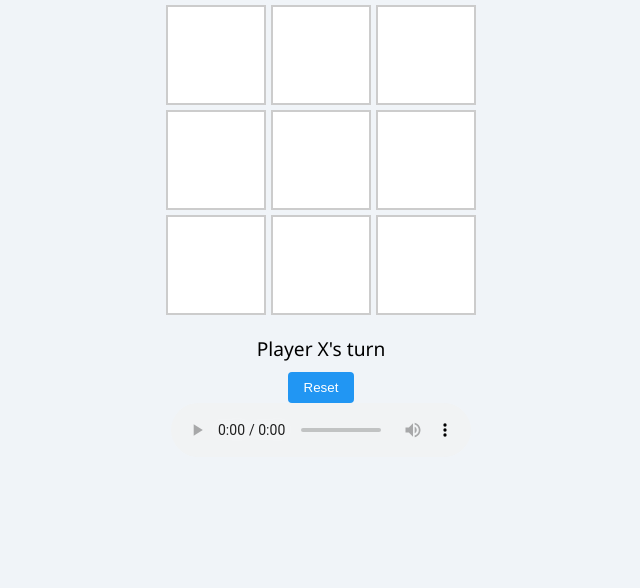
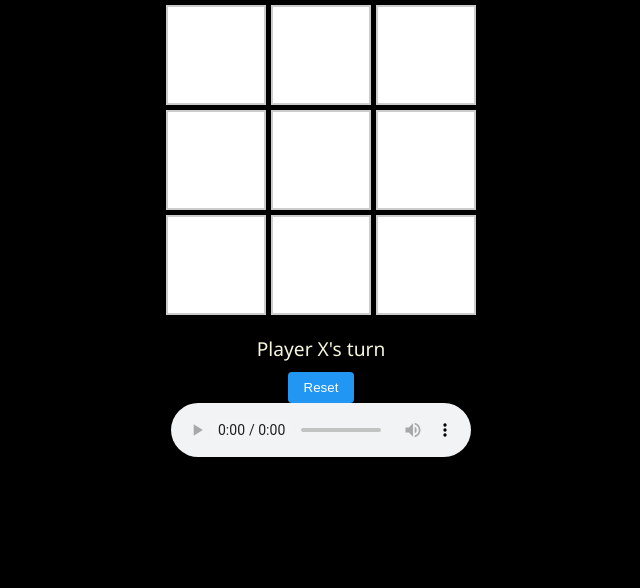
Before and after one commit to divyansh9685/tic-tac-toe, a plain HTML site: page index.html in a window 1280 px wide. Shown: the part 212-800 px from the top of the page, without its empty margins (319-959 px from the left). Drawn offline with Linux system fonts and the light colour scheme.

Commit message:
Update index.html

```diff
--- a/index.html
+++ b/index.html
@@ -7,7 +7,7 @@
   <style>
     body {
       font-family: 'Segoe UI', sans-serif;
-      background: #f0f4f8;
+      background: black;
       display: flex;
       flex-direction: column;
       align-items: center;
@@ -17,7 +17,7 @@
     }
 
     h1 {
-      color: #333;
+      color: red;
     }
 
     .board {
@@ -45,6 +45,7 @@
     .status {
       margin-top: 20px;
       font-size: 1.2em;
+       color:beige;
     }
 
     .reset-btn {
```
